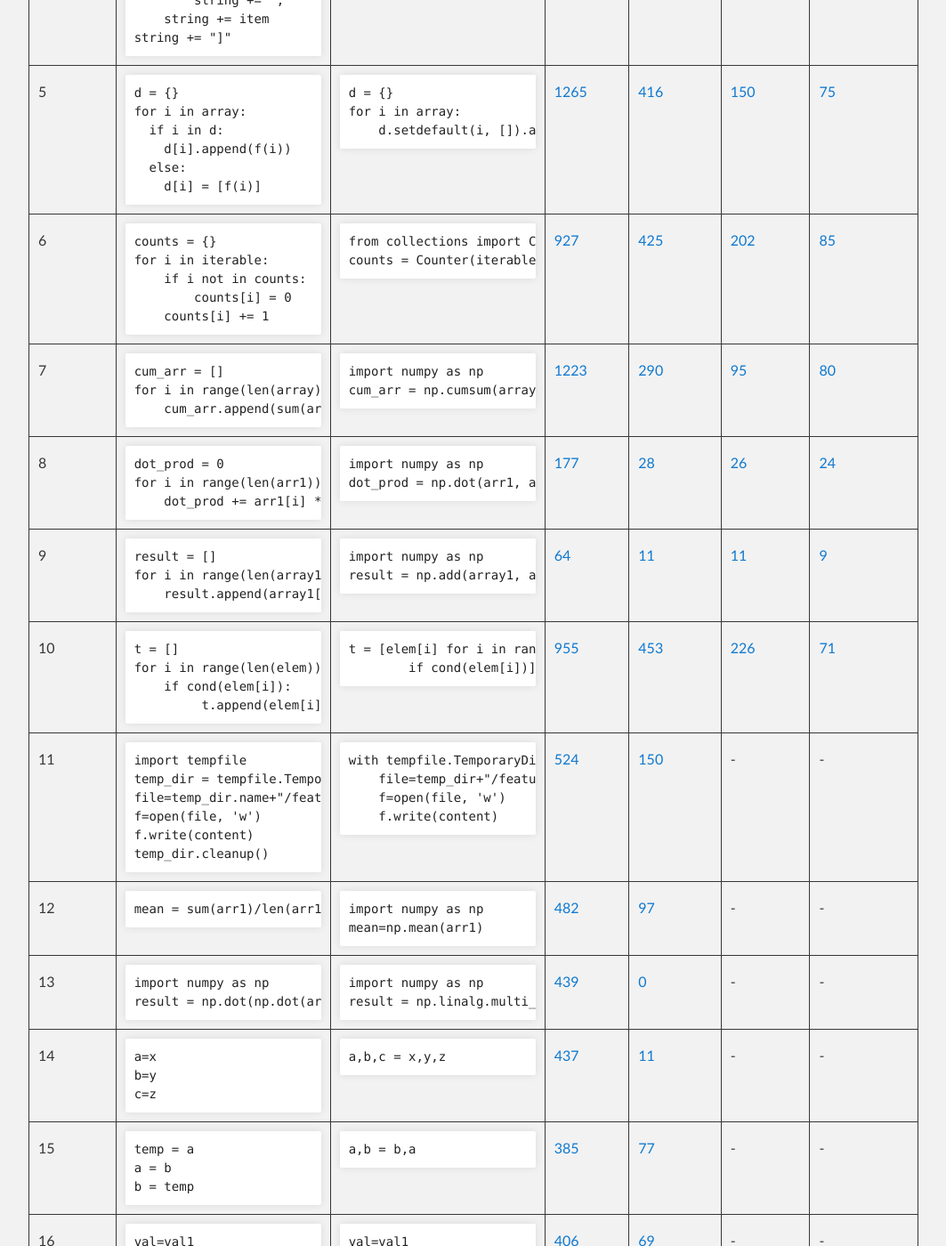
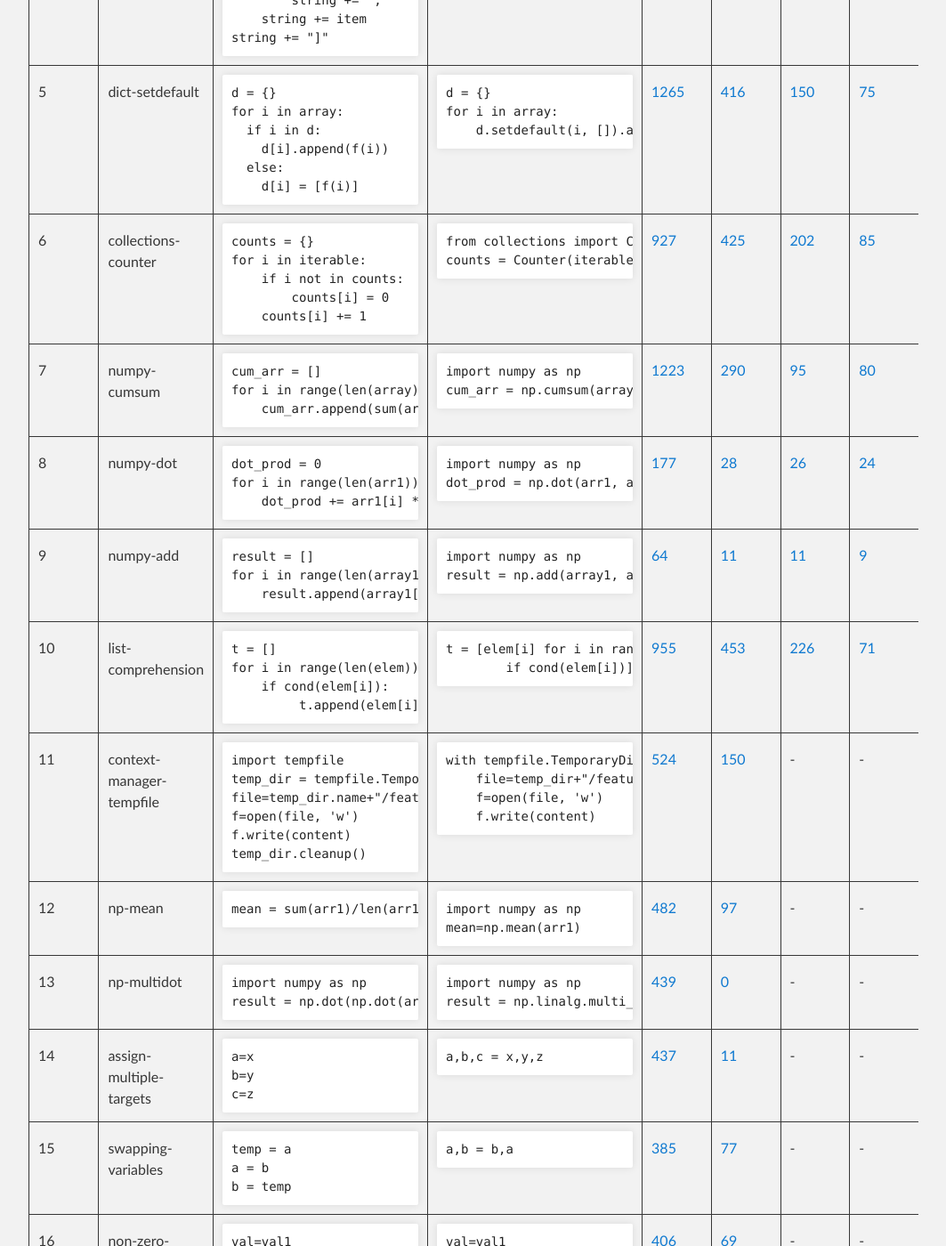
Before and after one commit to PyCraftTool/PyCraftTool.github.io, a Jekyll site: the page built from index.md, in a window 1280 px wide and 1400 px high, scrolled down 1573 px. Shown: the whole window at 89% size, without its empty margins (106-1169 px from the left). Built offline with Jekyll 4.4.1, drawn with Linux system fonts in a browser that asks for light colours; our own code applies the rules of GitHub Pages for plain Markdown files; some of the changed text lies outside the part shown.

```diff
--- a/index.md
+++ b/index.md
@@ -50,7 +51,7 @@ Here is a sample JSON list:
         <td>Applicable Variants</td>
     </tr>
     <tr>
-<td>1</td>
+<td>1</td><td>numpy-sum</td>
 <td>
 
 <pre style="width:200px; overflow:auto">
@@ -82,7 +83,7 @@ count = np.sum(int_list)
 50</a></td>
     </tr>
     <tr>
-<td>2</td>
+<td>2</td><td>dict-update</td>
 <td>
 
 <pre style="width:200px; overflow:auto">
@@ -179,7 +180,7 @@ string = "[" + ", ".join(values)+ "]"
 10</a></td>
     </tr>
     <tr>
-<td>5</td>
+<td>5</td><td>dict-setdefault</td>
 <td>
 
 <pre style="width:200px; overflow:auto">
@@ -215,7 +216,7 @@ for i in array:
 75</a></td>
     </tr>
     <tr>
-<td>6</td>
+<td>6</td><td>collections-counter</td>
 <td>
 
 <pre style="width:200px; overflow:auto">
@@ -249,7 +250,7 @@ counts = Counter(iterable)
 85</a></td>
     </tr>
     <tr>
-<td>7</td>
+<td>7</td><td>numpy-cumsum</td>
 <td>
 
 <pre style="width:200px; overflow:auto">
@@ -281,7 +282,7 @@ cum_arr = np.cumsum(array)
 80</a></td>
     </tr>
     <tr>
-<td>8</td>
+<td>8</td><td>numpy-dot</td>
 <td>
 
 <pre style="width:200px; overflow:auto">
@@ -313,7 +314,7 @@ dot_prod = np.dot(arr1, arr2)
 24</a></td>
     </tr>
     <tr>
-<td>9</td>
+<td>9</td><td>numpy-add</td>
 <td>
 
 <pre style="width:200px; overflow:auto">
@@ -345,7 +346,7 @@ result = np.add(array1, array2)
 9</a></td>
     </tr>
     <tr>
-<td>10</td>
+<td>10</td><td>list-comprehension</td>
 <td>
 
 <pre style="width:200px; overflow:auto">
@@ -380,7 +381,7 @@ t = [elem[i] for i in range(len(elem))
 
 
 <tr>
-<td>11</td>
+<td>11</td><td>context-manager-tempfile</td>
 <td>
 
 <pre style="width:200px; overflow:auto">
@@ -417,7 +418,7 @@ with tempfile.TemporaryDirectory() as temp_dir:
 
 
 <tr>
-<td>12</td>
+<td>12</td><td>np-mean</td>
 <td>
 
 <pre style="width:200px; overflow:auto">
@@ -447,7 +448,7 @@ mean=np.mean(arr1)
 
 
 <tr>
-<td>13</td>
+<td>13</td><td>np-multidot</td>
 <td>
 
 <pre style="width:200px; overflow:auto">
@@ -478,7 +479,7 @@ result = np.linalg.multi_dot([arr1, arr2, arr3])
 
 
 <tr>
-<td>14</td>
+<td>14</td><td>assign-multiple-targets</td>
 <td>
 
 <pre style="width:200px; overflow:auto">
@@ -508,7 +509,7 @@ a,b,c = x,y,z
     </tr>
 
 <tr>
-<td>15</td>
+<td>15</td><td>swapping-variables</td>
 <td>
 
 <pre style="width:200px; overflow:auto">
@@ -538,7 +539,7 @@ a,b = b,a
     </tr>
 
 <tr>
-<td>16</td>
+<td>16</td><td>non-zero-compare</td>
 <td>
 
 <pre style="width:200px; overflow:auto">
@@ -632,7 +633,7 @@ if isinstance(int_instance, int):
 -</td>
     </tr>
 <tr>
-<td>19</td>
+<td>19</td><td>file-context-manager</td>
 <td>
 
 <pre style="width:200px; overflow:auto">
```
Also changed, not shown: other parts of index.md (+6 -5 lines).
